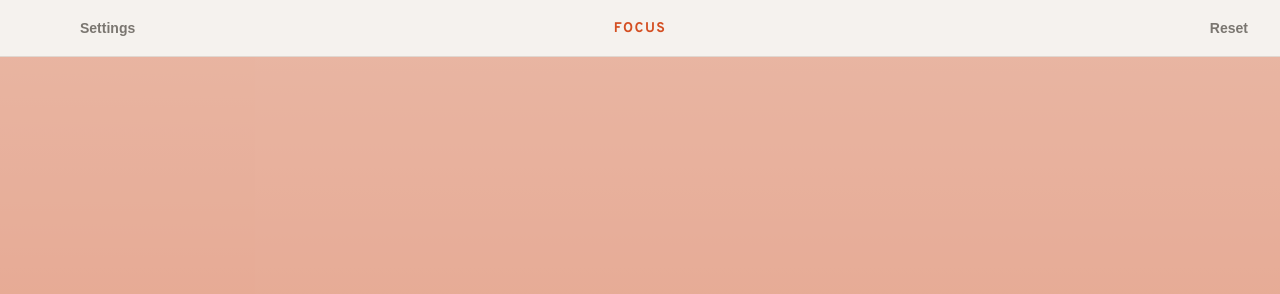
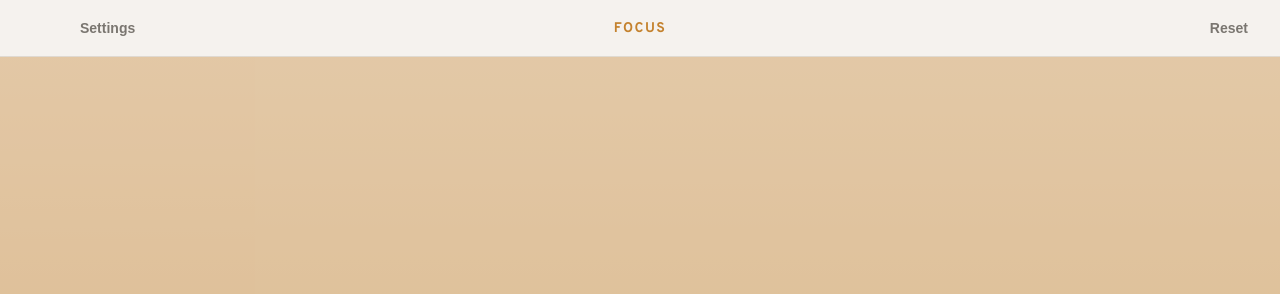
Before and after one commit to gattoa/pomodoro-timer, a website built with Vite: page index.html in a window 1280 px wide. Shown: the top 294 px of the page. Built offline with nearby package versions, Linux system fonts and the light colour scheme; some icons are missing; a web font is replaced by a local one.

Commit message:
Improved hourlglass color and transition animation

```diff
--- a/src/main.js
+++ b/src/main.js
@@ -90,7 +90,7 @@ if (!faviconLink) {
 function updateFavicon() {
     const isDay = app.dataset.theme === 'day';
     const colors = {
-        work: isDay ? '#d44f22' : '#e8643a',
+        work: isDay ? '#c4822e' : '#d4943a',
         break: isDay ? '#2a9d8f' : '#38b2a3',
     };
     const color = colors[currentMode];
@@ -104,12 +104,12 @@ function updateFavicon() {
 
 // ── Hourglass Color System ──
 const HOURGLASS_COLORS = {
-    work: { start: [232, 100, 58], end: [204, 44, 44] },
+    work: { start: [212, 148, 58], end: [212, 74, 42] },
     break: { start: [56, 178, 163], end: [46, 204, 113] },
 };
 
 const HOURGLASS_COLORS_DAY = {
-    work: { start: [212, 79, 34], end: [168, 58, 24] },
+    work: { start: [196, 130, 46], end: [196, 68, 34] },
     break: { start: [42, 157, 143], end: [30, 117, 104] },
 };
 
@@ -121,25 +121,16 @@ function lerpColor(a, b, t) {
 }
 
 function hourglassEase(timeRemaining) {
-    // Proportional easing: scales with session length
-    //   1. First 90%: barely shifts          (0 → 0.10)
-    //   2. 90% → 95%: subtle warmup          (0.10 → 0.25)
-    //   3. Final 5%: dramatic, urgent shift   (0.25 → 1.0)
+    // Percentage-based urgency window:
+    //   1. > 15% remaining: calm              (0)
+    //   2. 15% → 5% remaining: ramp to red    (0 → 1.0)
+    //   3. Final 5%: hold at full red          (1.0)
     const total = currentMode === 'work' ? workDuration : getBreakDuration();
-    const elapsed = total - timeRemaining;
-    const progress = elapsed / total;
-
-    if (progress < 0.90) {
-        return (progress / 0.90) * 0.10;
-    }
-    if (progress < 0.95) {
-        const t = (progress - 0.90) / 0.05;
-        return 0.10 + t * 0.15;
-    }
-    // Final 5%: cubic ease-in for aggressive ramp
-    const t = (progress - 0.95) / 0.05;
-    const eased = t * t * t;
-    return 0.25 + eased * 0.75;
+    const pct = timeRemaining / total;
+    if (pct > 0.15) return 0;
+    if (pct <= 0.05) return 1.0;
+    const t = (0.15 - pct) / 0.10;
+    return t * t;
 }
 
 function updateHourglass() {
--- a/src/style.css
+++ b/src/style.css
@@ -9,10 +9,10 @@
     --color-text-muted: #9a9a9e;
     --color-text-inverse: #0e0e10;
 
-    /* ── Colors: Work Mode (red-orange) ── */
-    --color-work: #e8643a;
-    --color-work-dim: #b34425;
-    --color-work-glow: rgba(232, 100, 58, 0.25);
+    /* ── Colors: Work Mode (warm amber) ── */
+    --color-work: #d4943a;
+    --color-work-dim: #b37a25;
+    --color-work-glow: rgba(212, 148, 58, 0.25);
 
     /* ── Colors: Break Mode (blue-green) ── */
     --color-break: #38b2a3;
@@ -24,7 +24,7 @@
     --color-accent-dim: #5563c4;
 
     /* ── Colors: Semantic ── */
-    --color-danger: #e8643a;
+    --color-danger: #d44a2a;
     --color-success: #38b2a3;
 
     /* ── Colors: Border ── */
@@ -158,7 +158,7 @@ body {
     padding: var(--space-xl);
     position: relative;
     overflow: hidden;
-    --fill-color: rgb(232, 100, 58);
+    --fill-color: rgb(212, 148, 58);
     --fill-pct: 1;
 }
 
@@ -453,15 +453,15 @@ body {
     --color-text: #2a2825;
     --color-text-muted: #7a7670;
     --color-text-inverse: #f5f2ee;
-    --color-work: #d44f22;
-    --color-work-dim: #a83a18;
-    --color-work-glow: rgba(212, 79, 34, 0.2);
+    --color-work: #c4822e;
+    --color-work-dim: #a06a1e;
+    --color-work-glow: rgba(196, 130, 46, 0.2);
     --color-break: #2a9d8f;
     --color-break-dim: #1e7568;
     --color-break-glow: rgba(42, 157, 143, 0.2);
     --color-accent: #5c6bc0;
     --color-accent-dim: #3f4fa0;
-    --color-danger: #d44f22;
+    --color-danger: #c44422;
     --color-success: #2a9d8f;
     --color-border: #d5d0c9;
     --color-border-focus: #5c6bc0;
```
